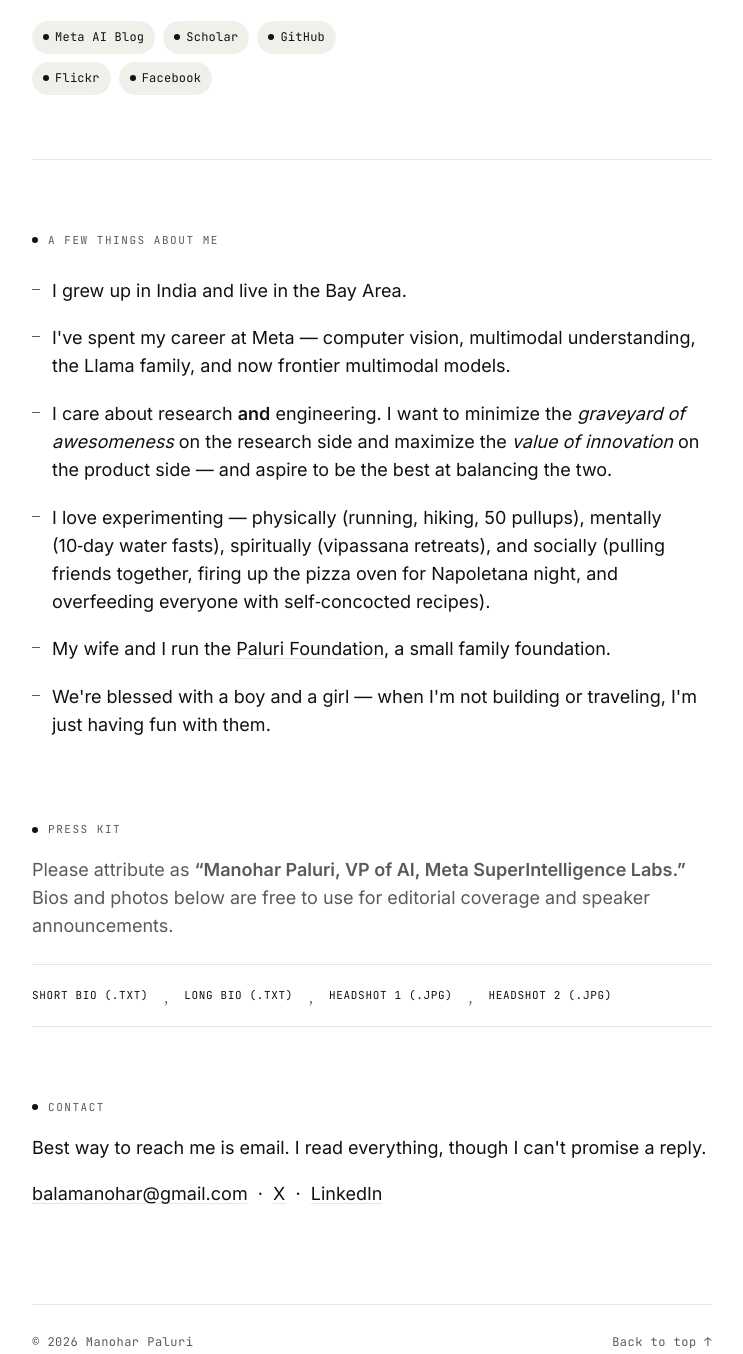
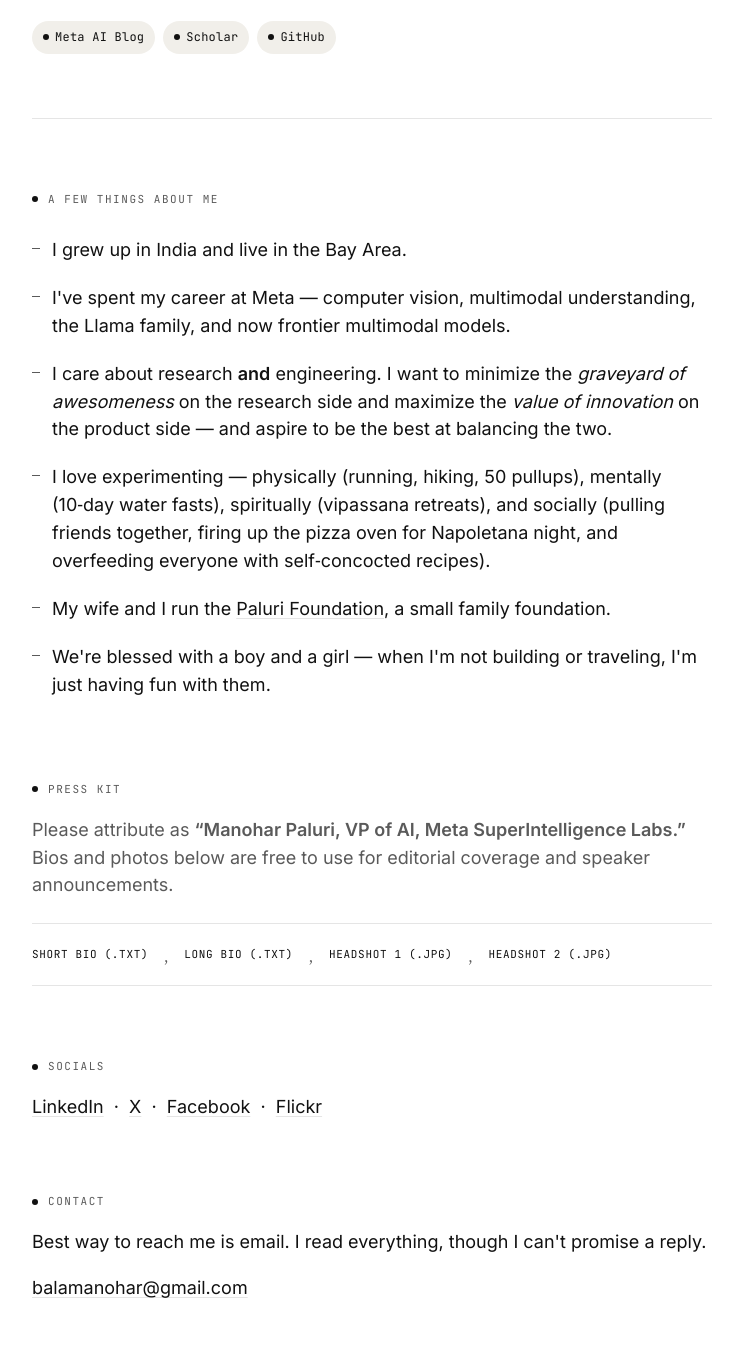
Before and after one commit to mpaluri/manoharpaluri.com, a plain HTML site: page index.html in a window 1280 px wide. Shown: the part 747-2101 px from the top of the page, without its empty margins (268-1011 px from the left). Drawn offline with Linux system fonts and the light colour scheme.

Commit message:
V1 of main index.html

```diff
--- a/index.html
+++ b/index.html
@@ -21,6 +21,7 @@
       <a href="/writing/">Writing</a>
       <a href="/foundation/">Foundation</a>
       <a href="#presskit">Press</a>
+      <a href="#socials">Socials</a>
       <a href="#contact">Contact</a>
     </nav>
   </div>
@@ -40,10 +41,6 @@
         <a class="chip" href="https://ai.meta.com/blog/"><span class="dot"></span>Meta&nbsp;AI&nbsp;Blog</a>
         <a class="chip" href="https://scholar.google.com/citations?user=TV9sa6QAAAAJ&hl=en&oi=ao"><span class="dot"></span>Scholar</a>
         <a class="chip" href="https://github.com/mpaluri"><span class="dot"></span>GitHub</a>
-      </div>
-      <div class="meta-row" style="margin-top: 8px;">
-        <a class="chip" href="http://www.flickr.com/photos/manoharpaluri/"><span class="dot"></span>Flickr</a>
-        <a class="chip" href="http://facebook.com/manohar.paluri"><span class="dot"></span>Facebook</a>
       </div>
     </div>
     <div class="portrait-col">
@@ -82,6 +79,20 @@
     </p>
   </section>
 
+  <!-- SOCIALS -->
+  <section class="section measure" id="socials">
+    <p class="section-label">Socials</p>
+    <p>
+      <a href="https://www.linkedin.com/in/balamanohar/">LinkedIn</a>
+      &nbsp;·&nbsp;
+      <a href="https://x.com/manohar_paluri">X</a>
+      &nbsp;·&nbsp;
+      <a href="http://facebook.com/manohar.paluri">Facebook</a>
+      &nbsp;·&nbsp;
+      <a href="http://www.flickr.com/photos/manoharpaluri/">Flickr</a>
+    </p>
+  </section>
+
   <!-- CONTACT -->
   <section class="section measure" id="contact">
     <p class="section-label">Contact</p>
@@ -90,10 +101,6 @@
     </p>
     <p>
       <a href="mailto:balamanohar@gmail.com">balamanohar@gmail.com</a>
-      &nbsp;·&nbsp;
-      <a href="https://x.com/manohar_paluri">X</a>
-      &nbsp;·&nbsp;
-      <a href="https://www.linkedin.com/in/balamanohar/">LinkedIn</a>
     </p>
   </section>
 
--- a/styles.css
+++ b/styles.css
@@ -288,6 +288,8 @@
 footer { margin-top: 96px; padding-top: 28px; border-top: 1px solid var(--rule); display: flex; flex-wrap: wrap; gap: 12px; justify-content: space-between; font-family: var(--font-mono); font-size: 12px; color: var(--ink-soft); letter-spacing: 0.04em; }
 footer a { color: var(--ink-soft); text-decoration: none; }
 footer a:hover { color: var(--accent); }
+.footer-social { display: flex; gap: 18px; }
+.footer-social a:hover { text-decoration: underline; text-underline-offset: 3px; }
 
 /* ---- Placeholder notes ---- */
 .placeholder-note {
```
Also changed, not shown: 1 other file.
